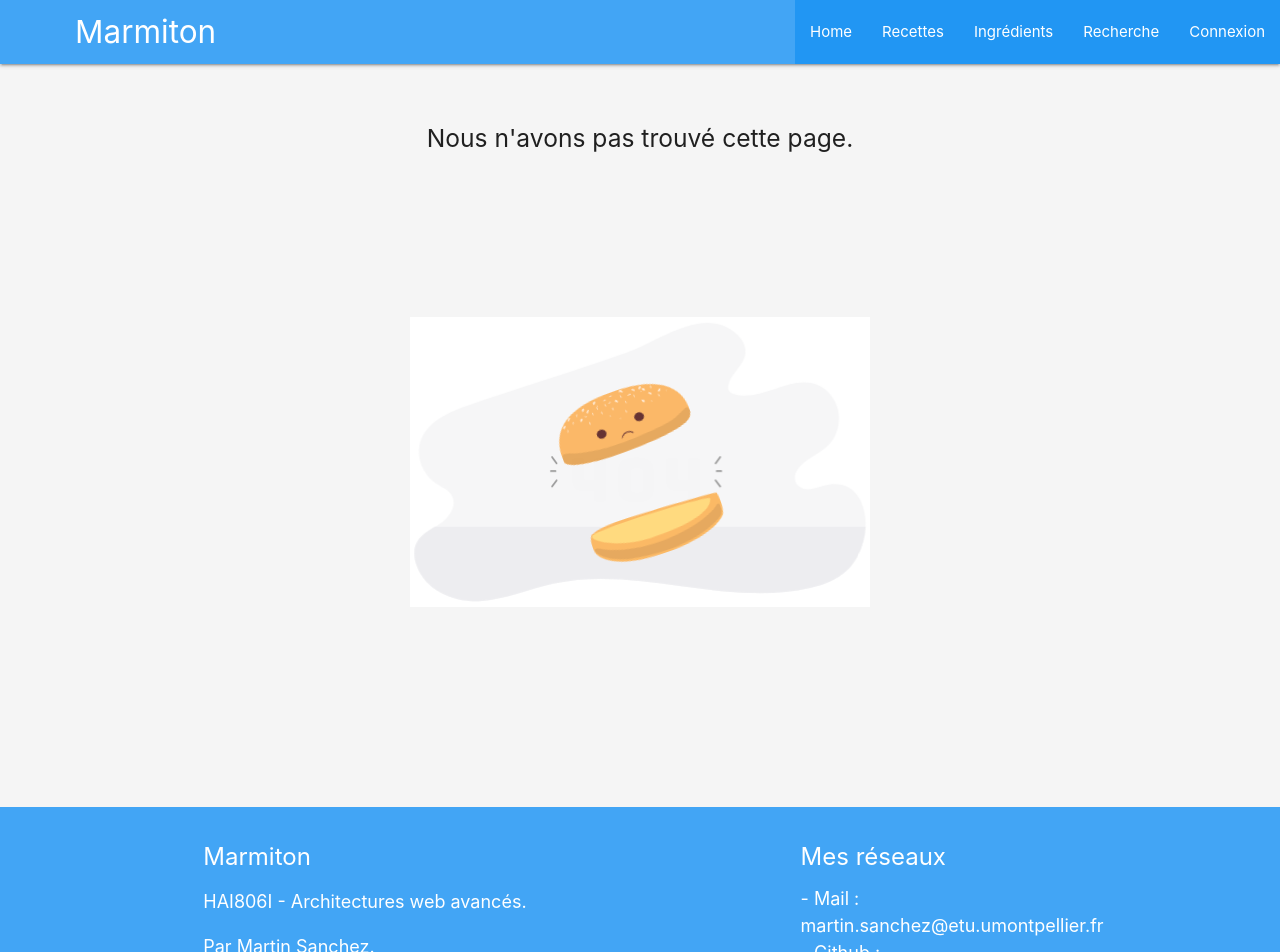
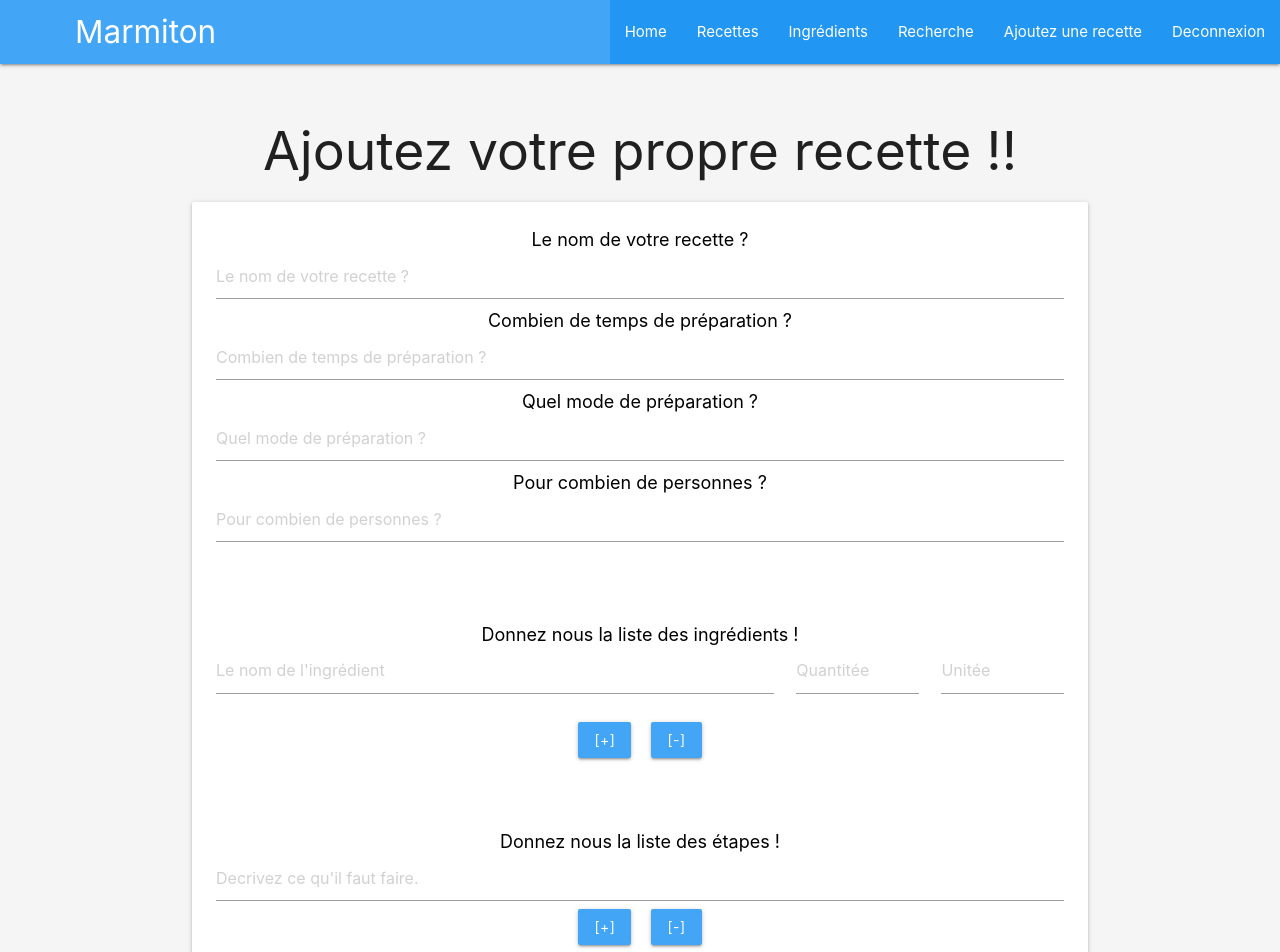
Before and after one commit to MartinSanchezIut/Master1-GL-S2, an Angular app in the folder HAI806-ArchiWeb/Angular/Marmiton/: page /ajouterRecette in a window 1280 px wide. Shown: the top 952 px of the page. Built offline with nearby package versions, Linux system fonts and the light colour scheme.

Commit message:
Avancement angular

```diff
--- /dev/null
+++ b/HAI806-ArchiWeb/Angular/Marmiton/src/app/ajouterrecette/ajouterrecette.component.html
@@ -0,0 +1,64 @@
+<div class="container center">
+    <div class="col s12 m7">
+      <h2 class="header">Ajoutez votre propre recette !!</h2>
+      <div class="card horizontal">
+        <!--  <div class="card-image">
+          <img src="https://lorempixel.com/100/190/nature/6">
+        </div>  -->
+        <div class="card-stacked">
+
+          <div class="card-content">
+            <form action="#" method="post">
+                <label style="font-size: 18px;" class="black-text"> Le nom de votre recette ?</label>
+                <input type="text" class="black-text input" placeholder="Le nom de votre recette ?" required/>
+
+                <label style="font-size: 18px;" class="black-text"> Combien de temps de préparation ?</label>
+                <input type="text" class="black-text input" placeholder="Combien de temps de préparation ?" required/>
+
+                <label style="font-size: 18px;" class="black-text">Quel mode de préparation ?</label>
+                <input type="text" class="black-text input" placeholder="Quel mode de préparation ?" required/>
+
+                <label style="font-size: 18px;" class="black-text"> Pour combien de personnes ?</label>
+                <input type="text" class="black-text input" placeholder="Pour combien de personnes ?" required/>
+            </form>
+          </div>
+          <br>
+          <div class="card-content">
+            <label style="font-size: 18px;" class="black-text"> Donnez nous la liste des ingrédients !</label>
+            <form action="#" method="post" id="ingredients">
+                <div class="row">
+                    <div class="col m12 l8">
+                        <input type="text" class="black-text input" placeholder="Le nom de l'ingrédient" required/>
+                    </div>
+                    <div class="col m6 l2">
+                        <input type="number" class="black-text input" placeholder="Quantitée" required/>
+                    </div>
+                    <div class="col m6 l2">
+                        <input type="text" class="black-text input" placeholder="Unitée" required/>
+                    </div>
+                  </div>
+
+            </form>
+            <a (click)="ajouterIngredient()" style="margin-left: 10px; margin-right: 10px;" class="hoverable blue lighten-1 white-text waves-effect waves-light btn">[+]</a>
+            <a (click)="supprimerIngredient()" style="margin-left: 10px; margin-right: 10px;" class="hoverable blue lighten-1 white-text waves-effect waves-light btn">[-]</a>
+
+          </div>
+          <br>
+          <div class="card-content">
+            <label style="font-size: 18px;" class="black-text"> Donnez nous la liste des étapes !</label>
+            <form action="#" method="post" id="etapes">
+                <input type="text" class="black-text input" placeholder="Decrivez ce qu'il faut faire." required/>
+
+            </form>
+            <a (click)="ajouterEtape()" style="margin-left: 10px; margin-right: 10px;" class="hoverable blue lighten-1 white-text waves-effect waves-light btn">[+]</a>
+            <a (click)="supprimerEtape()" style="margin-left: 10px; margin-right: 10px;" class="hoverable blue lighten-1 white-text waves-effect waves-light btn">[-]</a>
+
+          </div>
+
+          <div class="card-action">
+            <a style="margin-left: 10px; margin-right: 10px;" class="hoverable blue lighten-1 white-text waves-effect waves-light btn" href="#" routerLink="/home" routerLinkActive="active">Ajoutez ma recette !</a>
+        </div>
+        </div>
+      </div>
+    </div>
+  </div>
--- /dev/null
+++ b/HAI806-ArchiWeb/Angular/Marmiton/src/app/ajouterrecette/ajouterrecette.component.ts
@@ -0,0 +1,69 @@
+import { Component, OnInit } from '@angular/core';
+import { UserService, User } from '../user.service';
+import { Router, ActivatedRoute } from '@angular/router';
+
+@Component({
+  selector: 'app-ajouterrecette',
+  templateUrl: './ajouterrecette.component.html',
+  styleUrls: ['./ajouterrecette.component.css']
+})
+export class AjouterrecetteComponent implements OnInit {
+
+  constructor(public userService : UserService,
+              private router : Router) { }
+
+  ngOnInit(): void {
+
+    if (!this.userService.isLogged())
+      this.router.navigate(['/permissionDenied']);
+  }
+
+
+  public ajouterIngredient() {
+    let ingredients = document.getElementById("ingredients");
+/*
+                <div class="row">
+                    <div class="col m12 l8">
+                        <input type="text" class="black-text input" placeholder="Le nom de l'ingrédient" required/>
+                    </div>
+                    <div class="col m6 l2">
+                        <input type="number" class="black-text input" placeholder="Quantitée" required/>
+                    </div>
+                    <div class="col m6 l2">
+                        <input type="text" class="black-text input" placeholder="Unitée" required/>
+                    </div>
+                  </div>
+*/
+
+    if (ingredients !== null && ingredients !== undefined)
+      ingredients.innerHTML += '<div class="row"><div class="col m12 l8"><input type="text" class="black-text input" placeholder="Le nom de l\'ingrédient" required/></div><div class="col m6 l2"><input type="number" class="black-text input" placeholder="Quantitée" required/></div><div class="col m6 l2"><input type="text" class="black-text input" placeholder="Unitée" required/></div></div>' ;
+
+    //console.log(ingredients);
+  }
+
+  public supprimerIngredient() {
+    let ingredients = document.getElementById("ingredients");
+    if (ingredients !== null && ingredients !== undefined && ingredients.lastChild !== null)
+      ingredients.removeChild(ingredients.lastChild) ;
+
+    //console.log(ingredients);
+  }
+
+  public ajouterEtape() {
+    let etapes = document.getElementById("etapes");
+/*
+  <input type="text" class="black-text input" placeholder="Decrivez ce qu'il faut faire." required/>
+*/
+  if (etapes !== null && etapes !== undefined)
+    etapes.innerHTML += '<input type="text" class="black-text input" placeholder="Decrivez ce qu\'il faut faire." required/>'  ;
+  //console.log(etapes);
+  }
+
+  public supprimerEtape() {
+    let etapes = document.getElementById("etapes");
+    if (etapes !== null && etapes !== undefined && etapes.lastChild !== null)
+      etapes.removeChild(etapes.lastChild) ;
+    //console.log(etapes);
+  }
+
+}
--- a/HAI806-ArchiWeb/Angular/Marmiton/src/app/app-routing.module.ts
+++ b/HAI806-ArchiWeb/Angular/Marmiton/src/app/app-routing.module.ts
@@ -9,11 +9,13 @@ import { DetailRecetteComponent } from './detail-recette/detail-recette.componen
 import { HomepageComponent } from './homepage/homepage.component';
 import { ListeIngredientsComponent } from './liste-ingredients/liste-ingredients.component';
 import { RechercheComponent } from './recherche/recherche.component';
+import { AjouterrecetteComponent } from './ajouterrecette/ajouterrecette.component';
 
 
 const routes: Routes = [
   { path: '', component: HomepageComponent },
   { path: 'home', component: HomepageComponent },
+  { path: 'ajouterRecette', component: AjouterrecetteComponent },
   { path: 'recettes', component: ListRecettesComponent },
   { path: 'ingredients', component: ListeIngredientsComponent },
   { path: 'recherche', component: RechercheComponent },
--- a/HAI806-ArchiWeb/Angular/Marmiton/src/app/app.component.html
+++ b/HAI806-ArchiWeb/Angular/Marmiton/src/app/app.component.html
@@ -14,9 +14,9 @@
       <li class="blue hoverable"><a href="#" routerLink="/recherche" routerLinkActive="active">Recherche</a></li>
 
 
-      <li *ngIf="this.userService.isLogged() === true" class="blue hoverable"><a href="#" routerLink="/connexion" routerLinkActive="active">Connexion</a></li>
-      <li *ngIf="this.userService.isLogged() === false" class="blue hoverable"><a href="#" routerLink="/ajouterRecette" routerLinkActive="active">Ajoutez une recette</a></li>
-      <li *ngIf="this.userService.isLogged() === false" class="blue hoverable"><a href="#" routerLink="/home" routerLinkActive="active" (click)="this.userService.logout()">Deconnexion</a></li>
+      <li *ngIf="this.userService.isLogged() === false" class="blue hoverable"><a href="#" routerLink="/connexion" routerLinkActive="active">Connexion</a></li>
+      <li *ngIf="this.userService.isLogged() === true" class="blue hoverable"><a href="#" routerLink="/ajouterRecette" routerLinkActive="active">Ajoutez une recette</a></li>
+      <li *ngIf="this.userService.isLogged() === true" class="blue hoverable"><a href="#" routerLink="/home" routerLinkActive="active" (click)="this.userService.logout()">Deconnexion</a></li>
     </ul>
   </div>
 </nav>
@@ -33,9 +33,9 @@
       <li class="blue hoverable"><a href="#" routerLink="/recherche" routerLinkActive="active">Recherche</a></li>
 
 
-      <li *ngIf="this.userService.isLogged() === true" class="blue hoverable"><a href="#" routerLink="/connexion" routerLinkActive="active">Connexion</a></li>
-      <li *ngIf="this.userService.isLogged() === false" class="blue hoverable"><a href="#" routerLink="/ajouterRecette" routerLinkActive="active">Ajoutez une recette</a></li>
-      <li *ngIf="this.userService.isLogged() === false" class="blue hoverable"><a href="#" routerLink="/home" routerLinkActive="active" (click)="this.userService.logout();">Deconnexion</a></li>
+      <li *ngIf="this.userService.isLogged() === false" class="blue hoverable"><a href="#" routerLink="/connexion" routerLinkActive="active">Connexion</a></li>
+      <li *ngIf="this.userService.isLogged() === true" class="blue hoverable"><a href="#" routerLink="/ajouterRecette" routerLinkActive="active">Ajoutez une recette</a></li>
+      <li *ngIf="this.userService.isLogged() === true" class="blue hoverable"><a href="#" routerLink="/home" routerLinkActive="active" (click)="this.userService.logout();">Deconnexion</a></li>
     </ul>
   </div>
 </nav>
--- a/HAI806-ArchiWeb/Angular/Marmiton/src/app/app.module.ts
+++ b/HAI806-ArchiWeb/Angular/Marmiton/src/app/app.module.ts
@@ -13,6 +13,7 @@ import { InscriptionComponent } from './inscription/inscription.component';
 import { HomepageComponent } from './homepage/homepage.component';
 import { ListeIngredientsComponent } from './liste-ingredients/liste-ingredients.component';
 import { RechercheComponent } from './recherche/recherche.component';
+import { AjouterrecetteComponent } from './ajouterrecette/ajouterrecette.component';
 
 @NgModule({
   declarations: [
@@ -24,7 +25,8 @@ import { RechercheComponent } from './recherche/recherche.component';
     InscriptionComponent,
     HomepageComponent,
     ListeIngredientsComponent,
-    RechercheComponent
+    RechercheComponent,
+    AjouterrecetteComponent
   ],
   imports: [
     BrowserModule,
--- a/HAI806-ArchiWeb/Angular/Marmiton/src/app/recherche/recherche.component.html
+++ b/HAI806-ArchiWeb/Angular/Marmiton/src/app/recherche/recherche.component.html
@@ -4,6 +4,7 @@
     <h3 class="center">Vous cherchez une recette ??</h3>
 
     <p style="font-size: 18px;" class="center">Dites nous tout, le nom de la recette ? Quels ingrédients elle contient ?  Qui est l'auteur ?</p>
+    <p style="font-size: 18px;" class="center"> Nous chercherons vos mot clés dans les noms de recettes, les ingrédients </p>
 
     <div class="center ">
         <div>
--- a/HAI806-ArchiWeb/Angular/Marmiton/src/app/user.service.ts
+++ b/HAI806-ArchiWeb/Angular/Marmiton/src/app/user.service.ts
@@ -52,10 +52,10 @@ export class UserService {
   }
 
   public isLogged() : boolean {
-    if(localStorage.getItem("user") === null){
+    if(localStorage.getItem("user") === undefined){
+      return false;
+    }else{
       return true;
-    }else{
-      return false;
     }
   }
 }
```
Also changed, not shown: HAI806-ArchiWeb/Angular/Marmiton/src/app/ajouterrecette/ajouterrecette.component.css (added), 1 other file (tests, documents, lock files or other folders).
